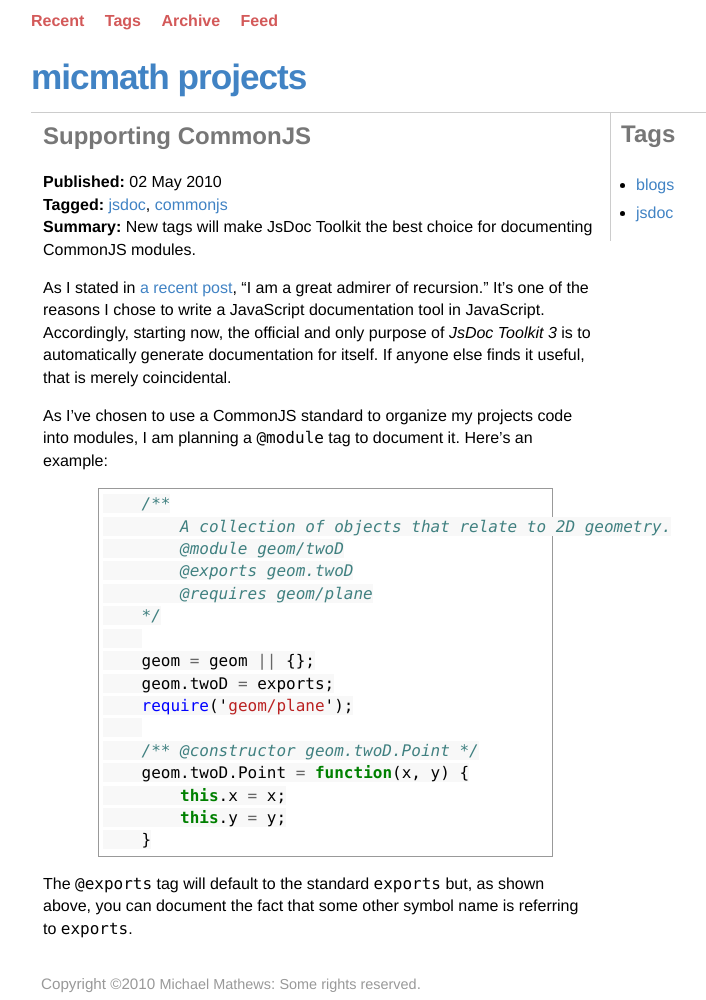
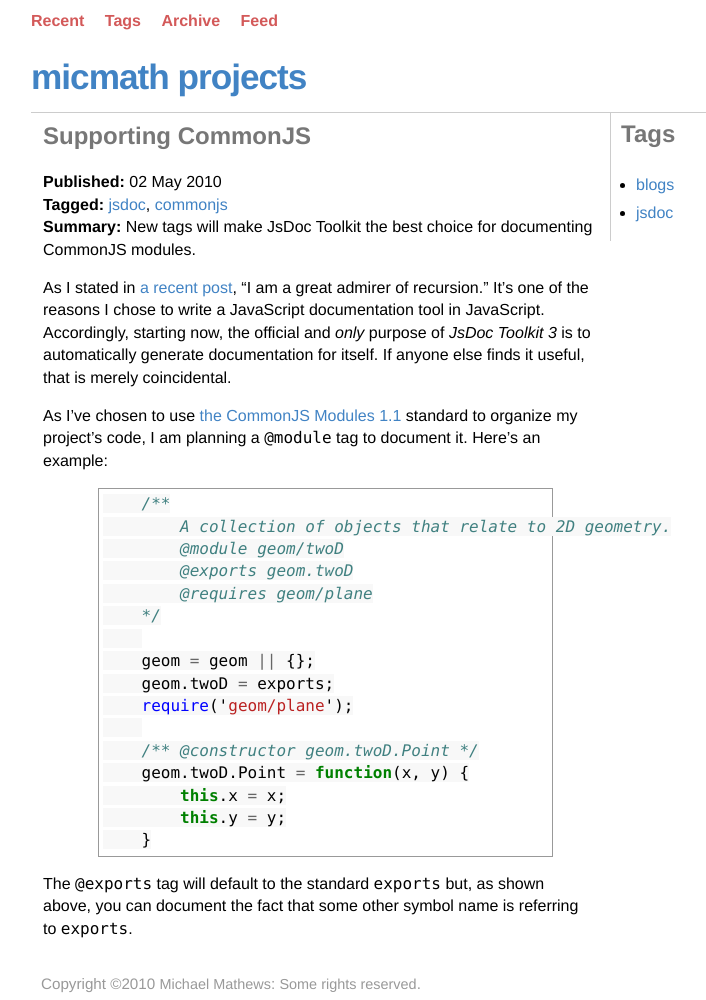
Before and after one commit to Rayi/micmath.github.com, a Jekyll site: the page built from _posts/2010-05-02-supporting-commonjs.markdown, in a window 1280 px wide. Shown: the whole page, without its empty margins (209-915 px from the left). Built offline with Jekyll 4.4.1, drawn with Linux system fonts in a browser that asks for light colours.

Commit message:
Added link to commonjs spec.

```diff
--- a/_posts/2010-05-02-supporting-commonjs.markdown
+++ b/_posts/2010-05-02-supporting-commonjs.markdown
@@ -7,9 +7,9 @@ categories:
   - commonjs
 ---
 
-As I stated in [a recent post](/commonjs/jsdoc/2010/05/02/supporting-commonjs.html), "I am a great admirer of recursion." It's one of the reasons I chose to write a JavaScript documentation tool in JavaScript. Accordingly, starting now, the official and only purpose of _JsDoc Toolkit 3_ is to automatically generate documentation for itself. If anyone else finds it useful, that is merely coincidental.
+As I stated in [a recent post](/commonjs/jsdoc/2010/05/02/supporting-commonjs.html), "I am a great admirer of recursion." It's one of the reasons I chose to write a JavaScript documentation tool in JavaScript. Accordingly, starting now, the official and *only* purpose of _JsDoc Toolkit 3_ is to automatically generate documentation for itself. If anyone else finds it useful, that is merely coincidental.
 
-As I've chosen to use a CommonJS standard to organize my projects code into modules, I am planning a `@module` tag to document it. Here's an example:
+As I've chosen to use [the CommonJS Modules 1.1](http://wiki.commonjs.org/wiki/Modules/1.1) standard to organize my project's code, I am planning a `@module` tag to document it. Here's an example:
 
 {% highlight js %}
     /**
```
